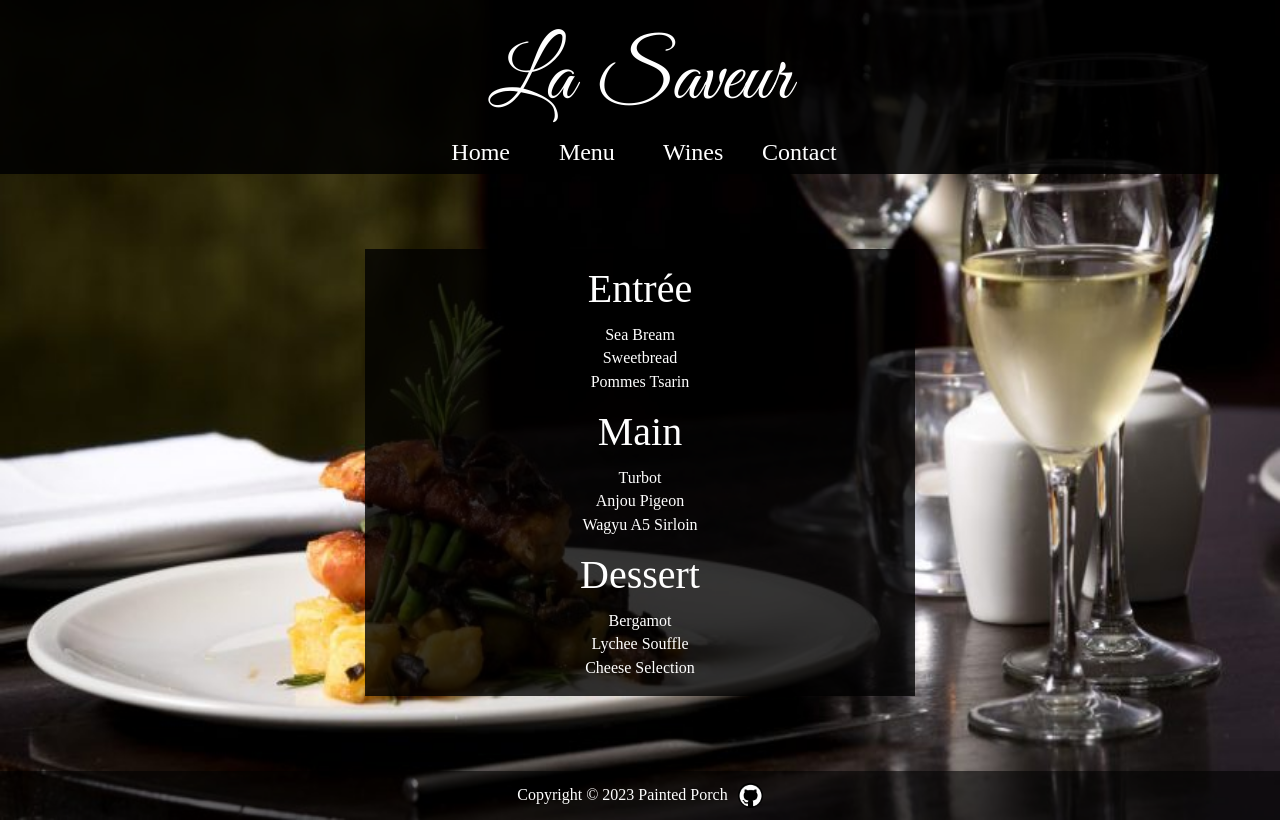
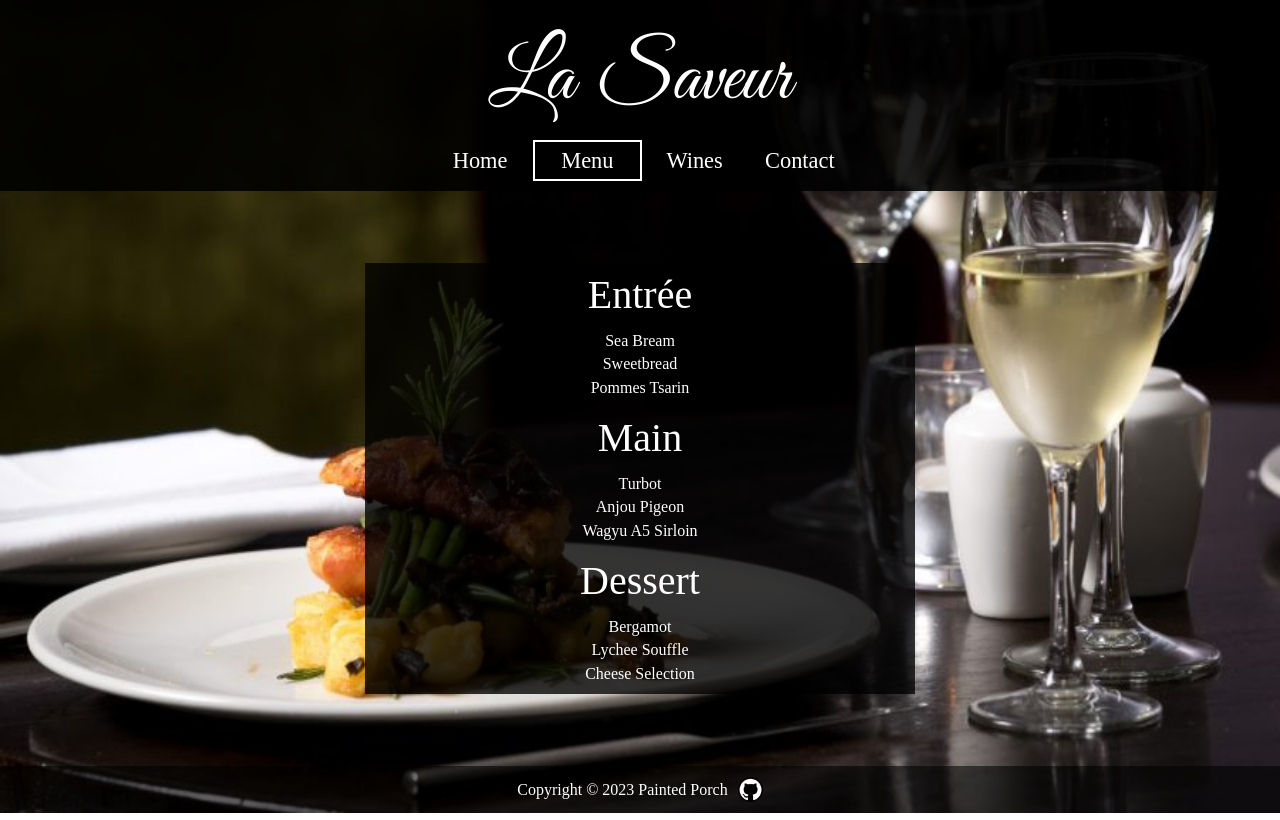
Before and after one commit to PaintedPorch/odin-restaurant-page, a website built with webpack: page src/index.html in a window 1280 px wide. Both pictures are taken after a click on the element "Menu". Built offline with nearby package versions, Linux system fonts and the light colour scheme.

Commit message:
Add active element code

```diff
--- a/src/css/styles.css
+++ b/src/css/styles.css
@@ -26,7 +26,7 @@
 
 #content {
     display: grid;
-    grid-template-rows: 3.5fr 12fr 1fr;
+    grid-template-rows: 4fr 12fr 1fr;
     background-image: url(./../assets/images/sample.jpg);
     background-size: 100% 100%;
     min-height: 100vh;
@@ -59,9 +59,10 @@
 }
 
 .option {
-    font-size: 1.5rem;
-    width: 33.3333%;
+    font-size: 1.4rem;
+    width: 25%;
     text-align: center;
+    padding: 7.5px 0;
 }
 .option:hover {
     cursor: pointer;
@@ -204,10 +205,11 @@
 
 /*
 Space for styles to place on the navbar items when they're active
+*/
 
-Active Nav Element Styling - Place Below The Comment
-
-*/
+.activeOption {
+    border: 2px solid white;
+}
 
 @media (max-width: 850px) {
     #content {
--- a/src/index.js
+++ b/src/index.js
@@ -18,7 +18,41 @@ const contact = document.querySelector(".contactOption");
 
 // Let's add logic to shift tabs on click and add active element classes
 
-home.addEventListener("click", createHome);
-menu.addEventListener("click", createMenu);
-wines.addEventListener("click", createWines);
-contact.addEventListener("click", createContact);
+let optionList = [home, menu, wines, contact];
+
+home.addEventListener("click", function() {
+    createHome();
+
+    for (let i = 0; i < optionList.length; i++) {
+        optionList[i].classList.remove("activeOption");
+    }
+
+    home.classList.add("activeOption");
+});
+menu.addEventListener("click", function() {
+    createMenu();
+
+    for (let i = 0; i < optionList.length; i++) {
+        optionList[i].classList.remove("activeOption");
+    }
+
+    menu.classList.add("activeOption");
+});
+wines.addEventListener("click", function() {
+    createWines();
+
+    for (let i = 0; i < optionList.length; i++) {
+        optionList[i].classList.remove("activeOption");
+    }
+
+    wines.classList.add("activeOption");
+});
+contact.addEventListener("click", function() {
+    createContact();
+
+    for (let i = 0; i < optionList.length; i++) {
+        optionList[i].classList.remove("activeOption");
+    }
+
+    contact.classList.add("activeOption");
+});
```
